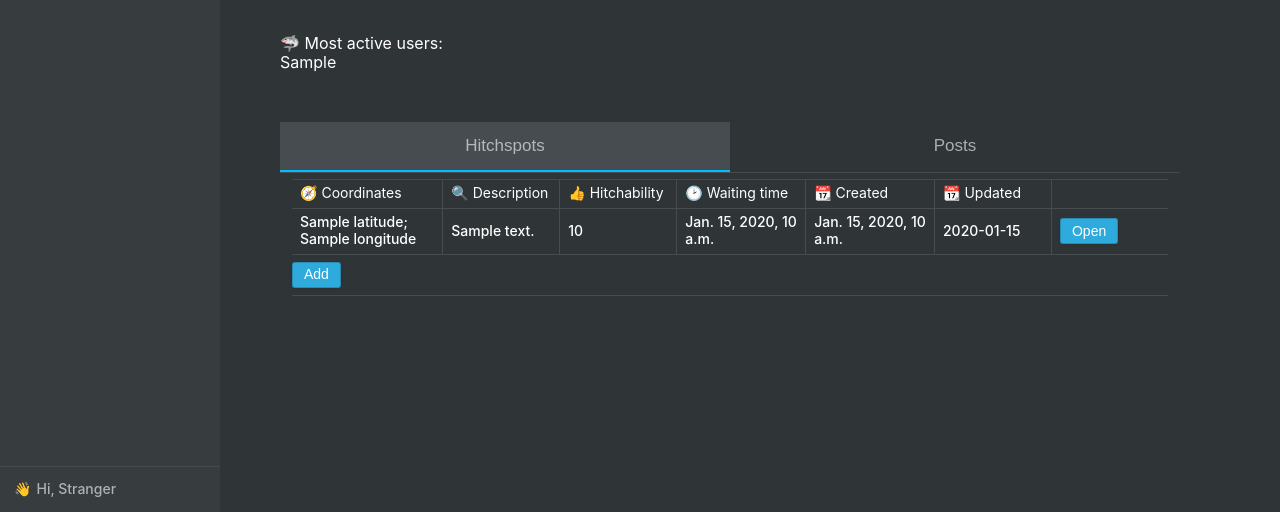
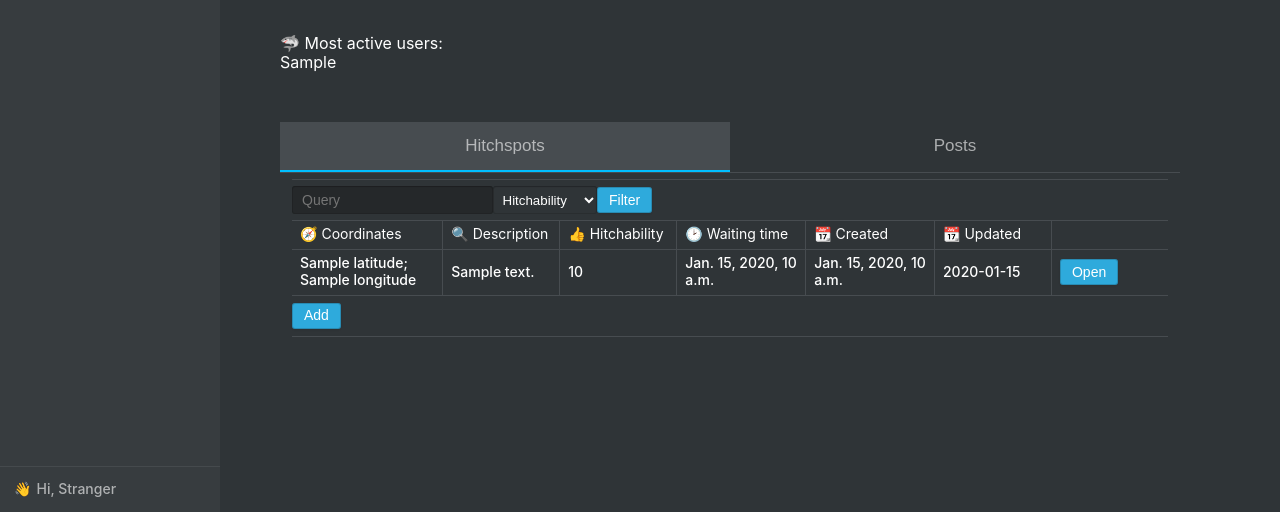
Before and after one commit to mhalaida/hitchifyPY, a Django app: template hitchify/templates/country.html in a window 1280 px wide. Shown: the part 288-800 px from the top of the page. Run offline with Django 3.2, Linux system fonts and the light colour scheme; the template is opened without the code that fills it: most values are stand-ins (such as "Sample title", 1, 10 or a date in 2020).

Commit message:
add filter to posts and hitchspots

```diff
--- a/hitchify/templates/country.html
+++ b/hitchify/templates/country.html
@@ -55,18 +55,18 @@
         </div>
 
         <div id="country-hitchspots" class="tabcontent">
-{#            <div clas s="top-toolbar">#}
+            <div class="top-toolbar" style="margin-top: 0">
 {#                <form id="filter-hitchspot">#}
-{#                    <input class="input_black" name="query" placeholder="Query">#}
-{#                    <select class="select_black" name="select">#}
-{#                        <option>Date</option>#}
-{#                        <option selected>Hitchability</option>#}
-{#                        <option>Waiting time</option>#}
-{#                    </select>#}
-{#                    <button type="submit" class="button-style">Filter</button>#}
+                    <input class="input_black" id="filter_query_hs" name="query" placeholder="Query">
+                    <select class="select_black" id="filter_select_hs" name="select">
+                        {# <option>Date</option> #}
+                        <option value="1" selected>Hitchability</option>
+                        <option value="2">Waiting time</option>
+                    </select>
+                    <button onclick="filter_hs()" type="submit" class="button-style">Filter</button>
 {#                </form>#}
-{#            </div>#}
-            <table class="table">
+            </div>
+            <table class="table" id="table_hs">
                 <thead>
                 <tr>
                     <th>🧭 Coordinates</th>
@@ -80,12 +80,12 @@
                 </thead>
                 <tbody id="hitchspots-grid">
                 {% for spot in country.hitchspots %}
-                    <tr>
+                    <tr id="hs_{{ spot.id }}">
                         <td>{{ spot.latitude }};
                             {{ spot.longitude }}</td>
                         <td>{{ spot.description }}</td>
-                        <td>{{ spot.avg_hitchability }}</td>
-                        <td>{{ spot.avg_waiting_time }}</td>
+                        <td attr_ah="{{ spot.id }}">{{ spot.avg_hitchability }}</td>
+                        <td attr_aw="{{ spot.id }}">{{ spot.avg_waiting_time }}</td>
                         <td>{{ spot.creation_date }}</td>
                         <td>{{ spot.last_update }}</td>
                         <td>
@@ -106,18 +106,18 @@
         </div>
 
         <div id="country-posts" class="tabcontent">
-{#            <div class="top-toolbar">#}
-{#                <form id="filter-posts">#}
-{#                    <input class="input_black" name="query" placeholder="Query">#}
-{#                    <select class="select_black" name="select">#}
-{#                        <option selected>Title</option>#}
-{#                        <option>Author</option>#}
-{#                    </select>#}
-{#                    <button type="submit" class="button-style">Filter</button>#}
-{#                </form>#}
-{#            </div>#}
+            <div class="top-toolbar" style="margin-top: 0">
+                {# <form id="filter-posts"> #}
+                    <input class="input_black" id="filter_query" name="query" placeholder="Query">
+                    <select class="select_black" id="filter_select" name="select">
+                        <option value="1" selected>Title</option>
+                        <option value="2">Author</option>
+                    </select>
+                    <button onclick="filter()" type="submit" class="button-style">Filter</button>
+                {# </form> #}
+            </div>
 
-            <table class="table">
+            <table id="table_post" class="table">
                 <thead>
                 <tr>
                     <th>🔖 Title</th>
@@ -130,9 +130,9 @@
                 </thead>
                 <tbody id="posts-grid">
                 {% for post in country.forum_posts %}
-                    <tr>
-                        <td>{{ post.title }}</td>
-                        <td>{{ post.username }}</td>
+                    <tr id="post_{{ post.id }}">
+                        <td attr_title="{{ post.id }}">{{ post.title }}</td>
+                        <td attr_user="{{ post.id }}">{{ post.username }}</td>
                         <td>{{ post.creation_date }}</td>
                         <td>
                             {% if post.last_update is not None %}
@@ -171,6 +171,60 @@
     </div>
 
     <script>
+        function filter() {
+            let filter = $('#filter_select').val();
+            let filter_query = $('#filter_query').val();
+
+            if (filter == 1) {
+                $('#table_post td[attr_title]').each(function (index, element) {
+                    let str = $(element).html();
+
+                    if (!str.match(filter_query)) {
+                        $('#post_'+$(element).attr('attr_title')).hide();
+                    } else {
+                        $('#post_'+$(element).attr('attr_title')).show();
+                    }
+                });
+            } else {
+                $('#table_post td[attr_user]').each(function (index, element) {
+                    let str = $(element).html();
+
+                    if (!str.match(filter_query)) {
+                        $('#post_'+$(element).attr('attr_user')).hide();
+                    } else {
+                        $('#post_'+$(element).attr('attr_user')).show();
+                    }
+                });
+            }
+        }
+
+        function filter_hs() {
+            let filter = $('#filter_select_hs').val();
+            let filter_query = $('#filter_query_hs').val();
+
+            if (filter == 1) {
+                $('#table_hs td[attr_ah]').each(function (index, element) {
+                    let str = $(element).html();
+
+                    if (!str.match(filter_query)) {
+                        $('#hs_'+$(element).attr('attr_ah')).hide();
+                    } else {
+                        $('#hs_'+$(element).attr('attr_ah')).show();
+                    }
+                });
+            } else {
+                $('#table_hs td[attr_aw]').each(function (index, element) {
+                    let str = $(element).html();
+
+                    if (!str.match(filter_query)) {
+                        $('#hs_'+$(element).attr('attr_aw')).hide();
+                    } else {
+                        $('#hs_'+$(element).attr('attr_aw')).show();
+                    }
+                });
+            }
+        }
+
         function openTab(evt, tabName) {
             let i, tabcontent, tablinks;
             tabcontent = document.getElementsByClassName("tabcontent");
```
